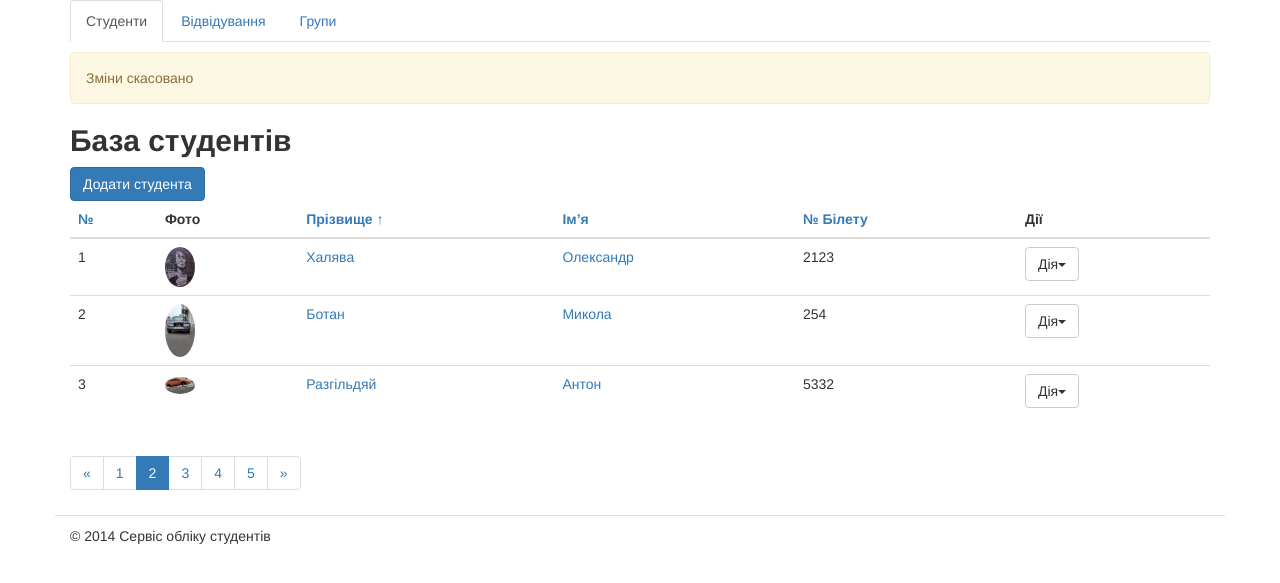
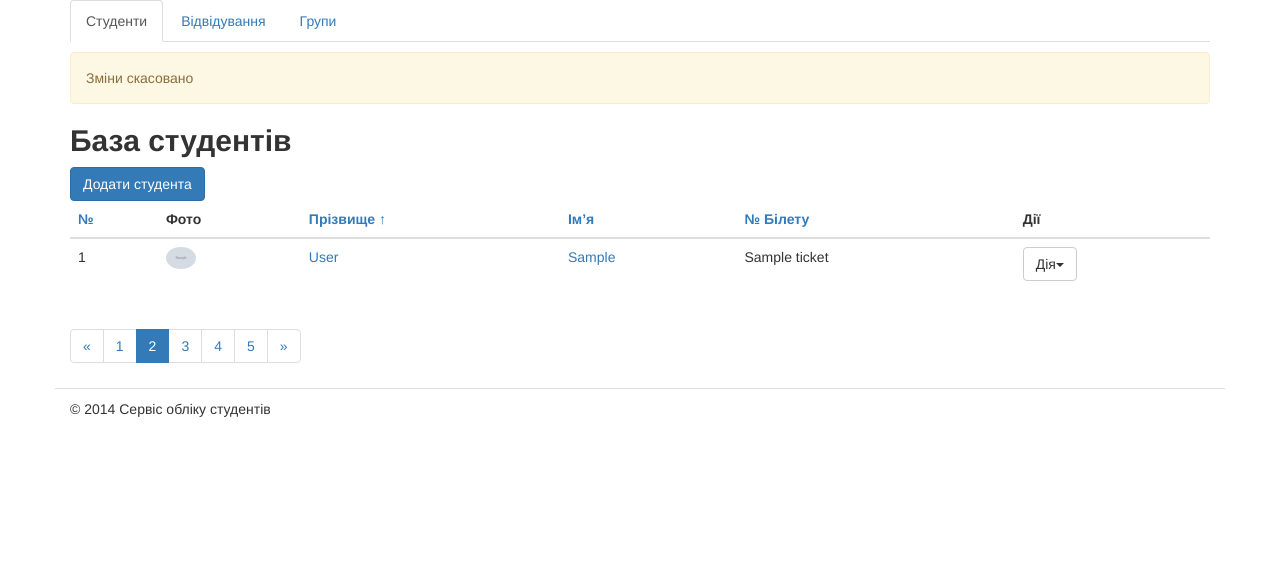
Before and after one commit to dimadvk/studentsdb, a Django app: template students/templates/students/students_list.html in a window 1280 px wide. Shown: the part 70-653 px from the top of the page. Run offline with Django 3.2, Linux system fonts and the light colour scheme; the template is opened without the code that fills it: most values are stand-ins (such as "Sample title", 1, 10 or a date in 2020); grey boxes marked "Sample" are stand-in pictures; some libraries are stand-ins or nearby versions.

Commit message:
reconstruct the students_list template, make it dynamic

```diff
--- a/students/templates/students/students_list.html
+++ b/students/templates/students/students_list.html
@@ -1,3 +1,5 @@
+{% load static from staticfiles %}
+
 <!DOCTYPE html>
 
 <html lang="uk">
@@ -10,7 +12,7 @@
 			<!-- Include Styles -->
 			<link rel="stylesheet"
 				href="https://cdn.jsdelivr.net/bootstrap/3.3.0/css/bootstrap.min.css">
-			<link rel="stylesheet" href="./css/main.css">
+			<link rel="stylesheet" href="{% static "css/main.css" %}">
 
 	</head>
 
@@ -79,78 +81,26 @@
 								</tr>
 							</thead>
 							<tbody>
+								{% for student in students %}
 								<tr>
-									<td>1</td>
-									<td><img heigh="30", width="30" src="./img/1.jpg" class="img-circle"></td>
-									<td><a title="Редагувати"  href='{% url "students_edit" 1 %}'>Халява</a></td>
-									<td><a title="Редагувати"  href='{% url "students_edit" 1 %}'>Олександр</a></td>
-									<td>2123</td>
+									<td>{{ forloop.counter }}</td>
+									<td><img heigh="30", width="30" src="{% static student.image %}" class="img-circle"></td>
+									<td><a title="Редагувати"  href='{% url "students_edit" student.id %}'>{{ student.last_name }}</a></td>
+									<td><a title="Редагувати"  href='{% url "students_edit" student.id %}'>{{ student.first_name }}</a></td>
+									<td>{{ student.ticket }}</td>
 									<td>
-										<div class="dropdown">
+										<div class="btn-group">
 											<button class="btn btn-default dropdown-toggle" type="button" data-toggle="dropdown">Дія<span class="caret"></span>
 											</button>
 											<ul class="dropdown-menu" role="menu">
-												<li role="presentation">
-													<a role="menuitem" tabindex="-1" href="/journal/1">Відвідування</a>
-												</li>
-												<li role="presentation">
-													<a role="menuitem" tabindex="-1" href="{% url "students_edit" 1 %}">Редагування</a>
-												</li>
-												<li role="presentation">
-													<a role="menuitem" tabindex="-1" href="{% url "students_delete" 1 %}">Вдалити</a>
-												</li>
+												<li><a href="{% url "students_edit" student.id %}">Редагування</a></li>
+												<li><a href="/journal/{{ student.id }}">Відвідування</a></li>
+												<li><a href="{% url "students_delete" student.id %}">Вдалити</a></li>
 											</ul>
 										</div>
 									</td>
 								</tr>
-								<tr>
-									<td>2</td>
-									<td><img heigh="30", width="30" src="./img/2.jpg" class="img-circle"></td>
-									<td><a title="Редагувати"  href="{% url "students_edit" 2 %}">Ботан</a></td>
-									<td><a title="Редагувати"  href="{% url "students_edit" 2 %}">Микола</a></td>
-									<td>254</td>
-									<td>
-										<div class="dropdown">
-											<button class="btn btn-default dropdown-toggle" type="button" data-toggle="dropdown">Дія<span class="caret"></span>
-											</button>
-											<ul class="dropdown-menu" role="menu">
-												<li role="presentation">
-													<a role="menuitem" tabindex="-1" href="/journal/2">Відвідування</a>
-												</li>
-												<li role="presentation">
-													<a role="menuitem" tabindex="-1" href="{% url "students_edit" 2 %}">Редагування</a>
-												</li>
-												<li role="presentation">
-													<a role="menuitem" tabindex="-1" href="{% url "students_delete" 2 %}">Вдалити</a>
-												</li>
-											</ul>
-										</div>
-									</td>
-								</tr>
-								<tr>
-									<td>3</td>
-									<td><img heigh="30", width="30" src="./img/3.jpg" class="img-circle"></td>
-									<td><a title="Редагувати"  href="{% url "students_edit" 3 %}">Разгільдяй</a></td>
-									<td><a title="Редагувати"  href="{% url "students_edit" 3 %}">Антон</a></td>
-									<td>5332</td>
-									<td>
-										<div class="dropdown">
-											<button class="btn btn-default dropdown-toggle" type="button" data-toggle="dropdown">Дія<span class="caret"></span>
-											</button>
-											<ul class="dropdown-menu" role="menu">
-												<li role="presentation">
-													<a role="menuitem" tabindex="-1" href="/journal/3">Відвідування</a>
-												</li>
-												<li role="presentation">
-													<a role="menuitem" tabindex="-1" href="{% url "students_edit" 3 %}">Редагування</a>
-												</li>
-												<li role="presentation">
-													<a role="menuitem" tabindex="-1" href="{% url "students_delete" 3 %}">Вдалити</a>
-												</li>
-											</ul>
-										</div>
-									</td>
-								</tr>
+								{% endfor %}
 							</tbody>
 						</table>
 						<nav>
```
Also changed, not shown: students/views.py (+20 -1 lines).
